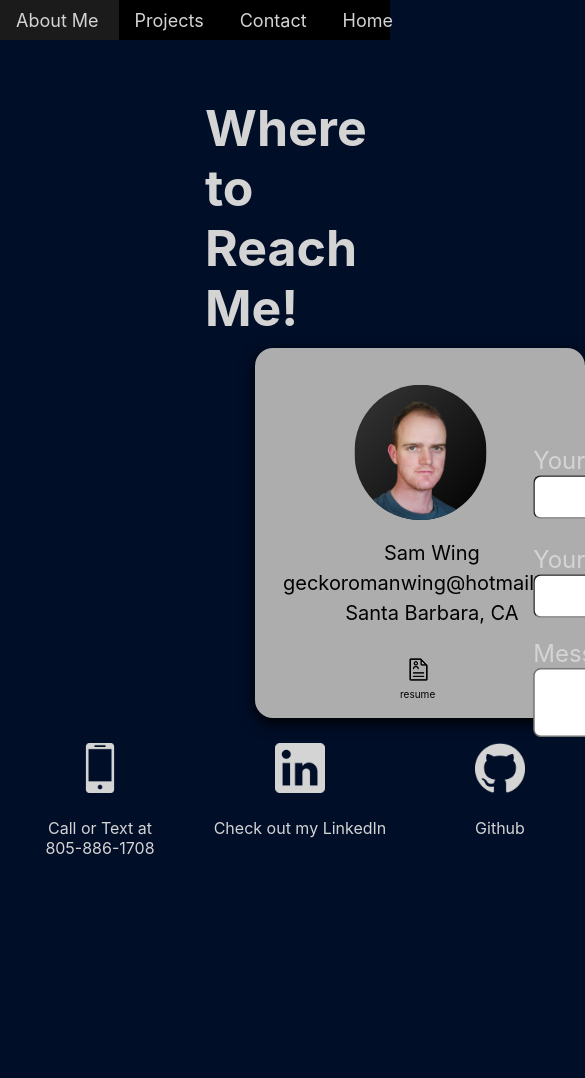
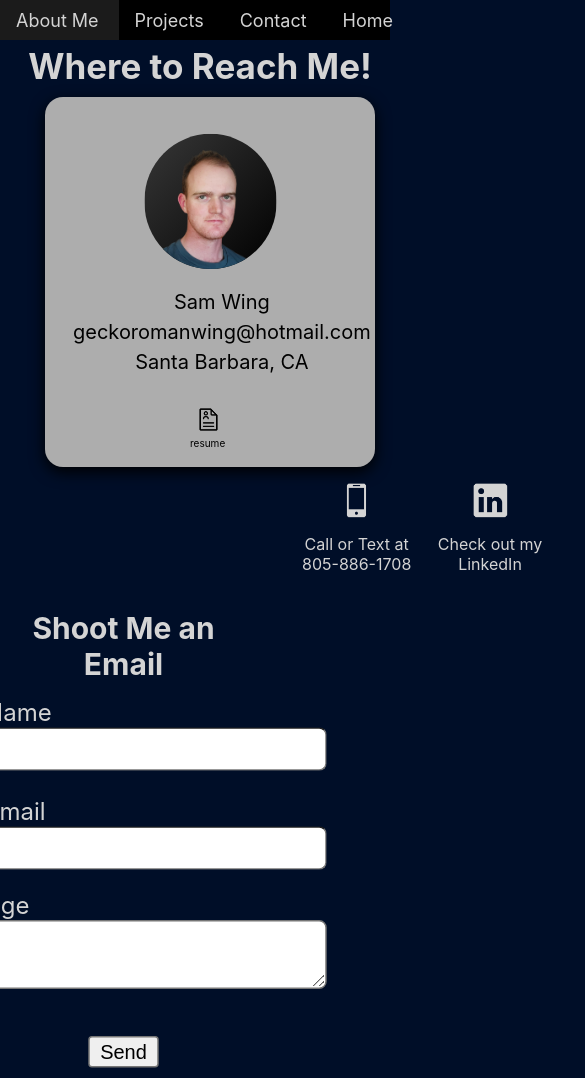
Before and after one commit to SamWing1/Portfolio, a React (Create React App) app: page /Contact in a window 390 px wide. Shown: the top 1078 px of the page, 585 px wide, since content can reach past the window. Before the commit the page ends 874 px from the top, so only its background shows below. Built offline with nearby package versions, Linux system fonts and the light colour scheme.

Commit message:
formatting contact page for mobile

```diff
--- a/src/pages/Contact/Contact.css
+++ b/src/pages/Contact/Contact.css
@@ -125,3 +125,44 @@
     padding-left: 145px;
     position: absolute;
 }
+
+.mobileform {
+    display: none;
+}
+
+@media only screen and (max-width: 600px) {
+    #reachme {
+        margin: 0;
+        padding: 0;
+        padding-top: 5px;
+        padding-left: 10px;
+        font-size: 35px;
+        text-align: center;
+    }
+    .card {
+        margin: 0;
+        margin-top: 10px;
+        margin-left: 45px;
+        position: relative;
+    }
+    .subcontainer {
+        padding: 0;
+        scale: 1;
+        width: 400px;
+        padding-left: 290px;
+    }
+    .linkedimg {
+        margin-left: 33.3px;
+        margin-right: 33.3px;
+    }
+    .gitimg {
+        margin-left: 33.3px;
+        margin-right: 33.3px;
+    }
+    .emailform {
+        display: none;
+    }
+    .mobileform {
+        display: block;
+    }
+}
--- a/src/pages/Contact/Contact.jsx
+++ b/src/pages/Contact/Contact.jsx
@@ -10,6 +10,7 @@ export default function Contact() {
     return(
         <>
             <h1 id='reachme'>Where to Reach Me!</h1>
+            <div class='bigcontainer'>
                 <div class='card'>
                     <img class='pic' src={headshot}/>
                     <div class='cardtext'>Sam Wing <br /> geckoromanwing@hotmail.com <br /> Santa Barbara, CA</div>
@@ -34,6 +35,12 @@ export default function Contact() {
 
                         </div>
                     </div>
+                    <div class='emailform'>
+                        <ContactUs />
+                    </div>
+                </div>
+            </div>
+            <div class='mobileform'>
                     <ContactUs />
                 </div>
         </>
--- a/src/pages/ContactUs/ContactUs.css
+++ b/src/pages/ContactUs/ContactUs.css
@@ -61,3 +61,7 @@
     padding-bottom: 20px;
     color: rgb(212, 212, 212);
 }
+
+@media only screen and (max-width: 600px) {
+
+}
```
Lines whose indentation alone changed are shown as unchanged.
